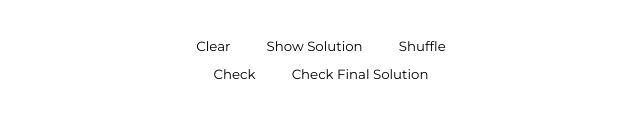
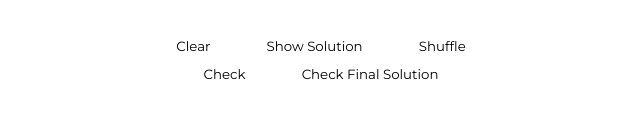
Before and after one commit to hannahwang12/MultiplayerSudoku, a plain HTML site: page index.html in a window 1280 px wide. Shown: the part 510-628 px from the top of the page, without its empty margins (319-959 px from the left). Drawn offline with Linux system fonts and the light colour scheme.

Commit message:
Fix spacing

```diff
--- a/style.css
+++ b/style.css
@@ -72,8 +72,8 @@ input {
 button {
 	display: inline;
 	margin-top: 10px;
-	margin-left: 10px;
-	margin-right: 10px;
+	margin-left: 20px;
+	margin-right: 20px;
 	background: transparent;
 	border: none;
 	font-family: Montserrat;
```
